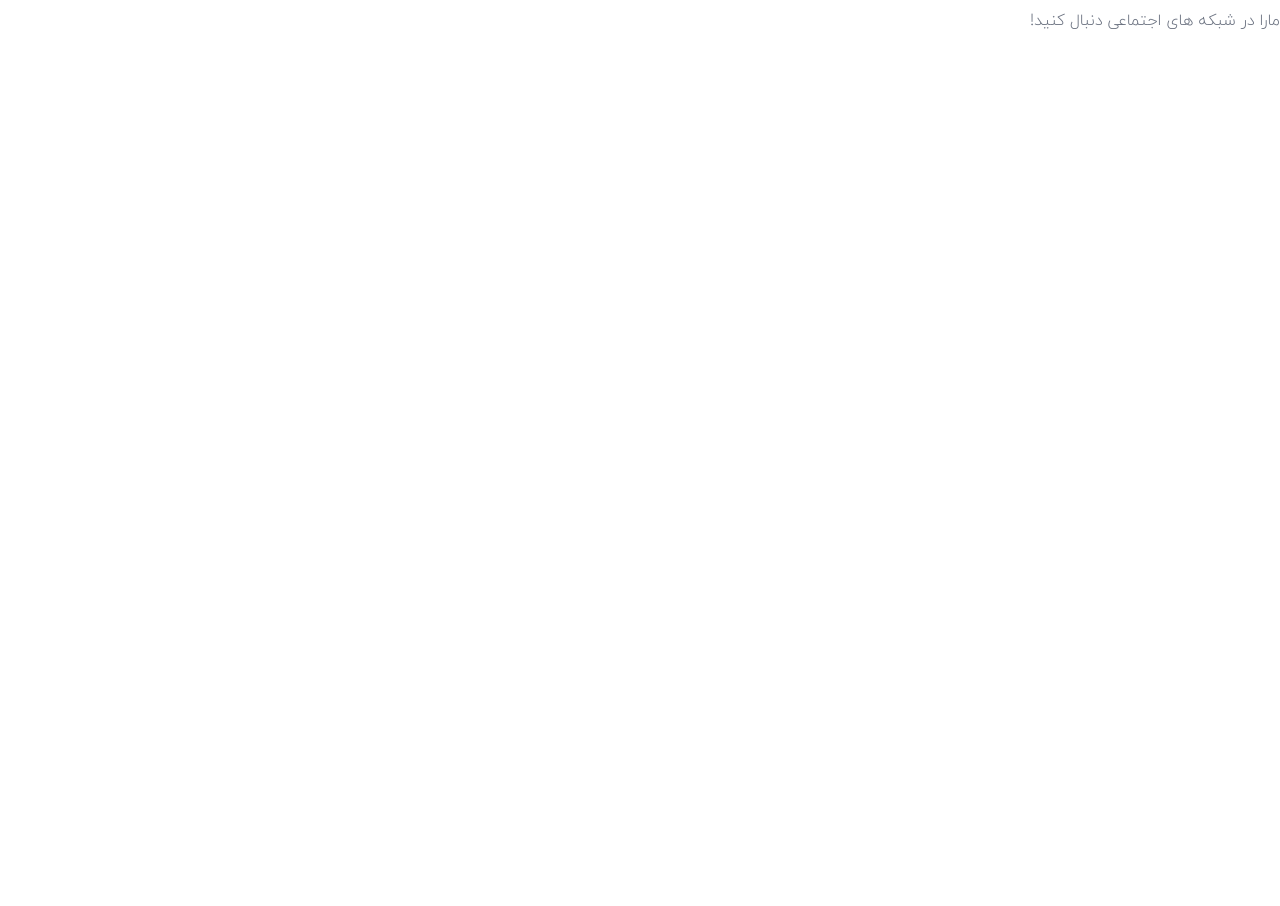
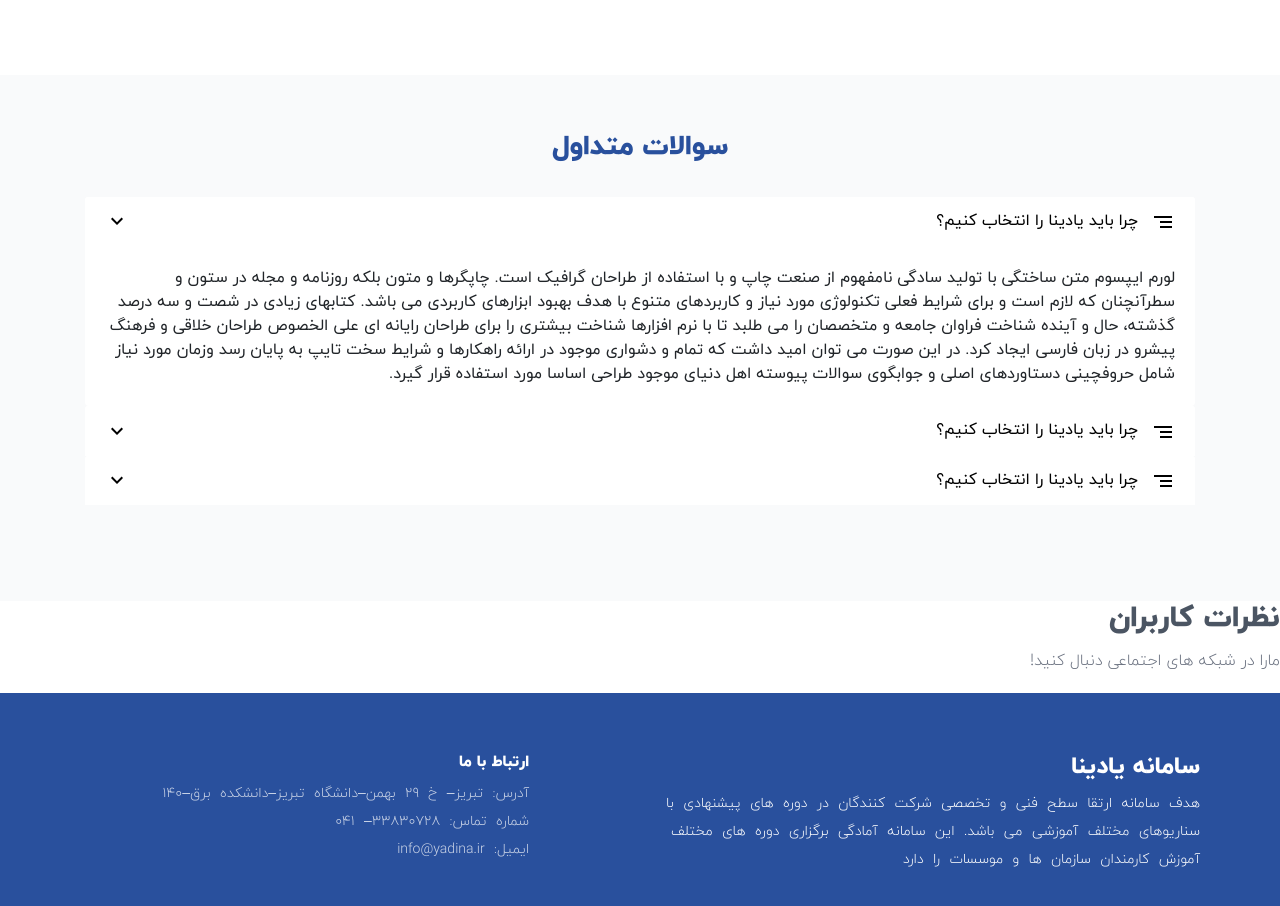
Before and after one commit to pouyaafraz123/udemy-front, a React (Create React App) app: page / in a window 1280 px wide. Shown: the part 1560-2466 px from the top of the page. Before the commit the page ends 1613 px from the top, so only its background shows below. Built offline with nearby package versions, Linux system fonts and the light colour scheme.

Commit message:
Footer & Question

```diff
--- a/src/components/HomePage/Body/Body.js
+++ b/src/components/HomePage/Body/Body.js
@@ -1,12 +1,14 @@
 import Layout from "../../../containers/Layout/Layout";
-import FeatureSection from "./FeatureSection";
+import FeatureSection from "./Feature/FeatureSection";
 import FeedbackSection from "./FeedbackSection";
+import Questions from "./Questions/Questions";
 
 const Body = () => {
     return (
         <>
             <Layout>
                 <FeatureSection/>
+                <Questions />
                 <FeedbackSection/>
             </Layout>
         </>
--- a/src/components/HomePage/Body/FeatureItem.js
+++ b/src/components/HomePage/Body/Feature/FeatureItem.js
@@ -1,5 +1,5 @@
 import styled, {keyframes} from "styled-components";
-import Text from "../../Text";
+import Text from "../../../Text";
 
 const FeatureItem = (props) => {
     return (
--- a/src/components/HomePage/Body/FeatureSection.js
+++ b/src/components/HomePage/Body/Feature/FeatureSection.js
@@ -1,9 +1,9 @@
-import Title from "../../Title";
-import Text from "../../Text";
+import Title from "../../../Title";
+import Text from "../../../Text";
 import styled from "styled-components";
-import feature1 from "../../../img/feature1.svg";
-import feature2 from "../../../img/feature2.svg";
-import feature3 from "../../../img/feature3.svg";
+import feature1 from "../../../../img/feature1.svg";
+import feature2 from "../../../../img/feature2.svg";
+import feature3 from "../../../../img/feature3.svg";
 import FeatureItem from "./FeatureItem";
 import {useState} from "react";
 
@@ -29,7 +29,7 @@ const FeatureSection = () => {
     const [selected, setSelected] = useState(0);
     return (
         <Content className={"container my-5 pb-5"}>
-            <div className={"row d-flex align-items-center justify-content-center"}>
+            <div className={"d-flex align-items-center justify-content-center"}>
                 <Top>
                     <Title>ویژگی های یادینا</Title>
                     <Text>لورم ایپسوم متن ساختگی با تولید سادگی نامفهوم از صنعت چاپ و با استفاده از طراحان گرافیک است
--- /dev/null
+++ b/src/components/HomePage/Body/Questions/QuestionItems/QuestionItems.js
@@ -0,0 +1,50 @@
+import React from "react";
+import SegmentIcon from '@mui/icons-material/Segment';
+import KeyboardArrowDownIcon from '@mui/icons-material/KeyboardArrowDown';
+
+const questionItems = [
+    {
+        id: "collapseOne",
+        title: "چرا باید یادینا را انتخاب کنیم؟",
+        description: "لورم ایپسوم متن ساختگی با تولید سادگی نامفهوم از صنعت چاپ و با استفاده از طراحان گرافیک است. چاپگرها و متون بلکه روزنامه و مجله در ستون و سطرآنچنان که لازم است و برای شرایط فعلی تکنولوژی مورد نیاز و کاربردهای متنوع با هدف بهبود ابزارهای کاربردی می باشد. کتابهای زیادی در شصت و سه درصد گذشته، حال و آینده شناخت فراوان جامعه و متخصصان را می طلبد تا با نرم افزارها شناخت بیشتری را برای طراحان رایانه ای علی الخصوص طراحان خلاقی و فرهنگ پیشرو در زبان فارسی ایجاد کرد. در این صورت می توان امید داشت که تمام و دشواری موجود در ارائه راهکارها و شرایط سخت تایپ به پایان رسد وزمان مورد نیاز شامل حروفچینی دستاوردهای اصلی و جوابگوی سوالات پیوسته اهل دنیای موجود طراحی اساسا مورد استفاده قرار گیرد.",
+        status: "show"
+    },
+    {
+        id: "collapseTwo",
+        title: "چرا باید یادینا را انتخاب کنیم؟",
+        description: "لورم ایپسوم متن ساختگی با تولید سادگی نامفهوم از صنعت چاپ و با استفاده از طراحان گرافیک است. چاپگرها و متون بلکه روزنامه و مجله در ستون و سطرآنچنان که لازم است و برای شرایط فعلی تکنولوژی مورد نیاز و کاربردهای متنوع با هدف بهبود ابزارهای کاربردی می باشد. کتابهای زیادی در شصت و سه درصد گذشته، حال و آینده شناخت فراوان جامعه و متخصصان را می طلبد تا با نرم افزارها شناخت بیشتری را برای طراحان رایانه ای علی الخصوص طراحان خلاقی و فرهنگ پیشرو در زبان فارسی ایجاد کرد. در این صورت می توان امید داشت که تمام و دشواری موجود در ارائه راهکارها و شرایط سخت تایپ به پایان رسد وزمان مورد نیاز شامل حروفچینی دستاوردهای اصلی و جوابگوی سوالات پیوسته اهل دنیای موجود طراحی اساسا مورد استفاده قرار گیرد.",
+        status: ""
+    },
+    {
+        id: "collapseThree",
+        title: "چرا باید یادینا را انتخاب کنیم؟",
+        description: "لورم ایپسوم متن ساختگی با تولید سادگی نامفهوم از صنعت چاپ و با استفاده از طراحان گرافیک است. چاپگرها و متون بلکه روزنامه و مجله در ستون و سطرآنچنان که لازم است و برای شرایط فعلی تکنولوژی مورد نیاز و کاربردهای متنوع با هدف بهبود ابزارهای کاربردی می باشد. کتابهای زیادی در شصت و سه درصد گذشته، حال و آینده شناخت فراوان جامعه و متخصصان را می طلبد تا با نرم افزارها شناخت بیشتری را برای طراحان رایانه ای علی الخصوص طراحان خلاقی و فرهنگ پیشرو در زبان فارسی ایجاد کرد. در این صورت می توان امید داشت که تمام و دشواری موجود در ارائه راهکارها و شرایط سخت تایپ به پایان رسد وزمان مورد نیاز شامل حروفچینی دستاوردهای اصلی و جوابگوی سوالات پیوسته اهل دنیای موجود طراحی اساسا مورد استفاده قرار گیرد.",
+        status: ""
+    },
+]
+
+const QuestionItems = (props) => {
+    return questionItems.map((question) => {
+        return (
+            <div className="card border-0 w-100" key={question.id}>
+                <div className="card-header border-0 bg-white">
+                    <a className="collapsed card-link" data-toggle="collapse" href={"#" + question.id}>
+                        <div className="d-flex justify-content-between align-items-center">
+                            <div>
+                                <SegmentIcon className="ml-2"/> {question.title}
+                            </div>
+                            <KeyboardArrowDownIcon/>
+                        </div>
+                    </a>
+                </div>
+                <div id={question.id} className={"collapse " + question.status} data-parent="#accordion">
+                    <div className="card-body">
+                        {question.description}
+                    </div>
+                </div>
+            </div>
+        );
+    })
+}
+
+export default QuestionItems;
--- /dev/null
+++ b/src/components/HomePage/Body/Questions/Questions.js
@@ -0,0 +1,36 @@
+import React from "react";
+import QuestionItems from "./QuestionItems/QuestionItems";
+import styled from "styled-components";
+
+const Questions = (props) => {
+    return (
+        <Accordion className="py-5">
+            <div className="container pb-5">
+                <h3 className="text-center pt-2 pb-4">سوالات متداول</h3>
+                <div id="accordion" className="d-flex flex-column justify-content-center align-items-center">
+                    <QuestionItems/>
+                </div>
+            </div>
+        </Accordion>
+    );
+}
+
+const Accordion = styled.div`
+  background-color: #f9fafb;
+
+  h3 {
+    font-weight: 800;
+    color: #29509d;
+  }
+
+  a {
+    color: black;
+    transition: all ease 0.5s;
+  }
+
+  a:hover , a:active {
+    color: rgba(41, 80, 157);
+  }
+`;
+
+export default Questions;
--- /dev/null
+++ b/src/components/HomePage/Footer/Footer.js
@@ -0,0 +1,58 @@
+import React from "react";
+import styled from "styled-components";
+
+const Footer = (props) => {
+    return (
+        <>
+            <FooterDiv>
+                <div className="container-fluid">
+                    <div className="row text-white">
+                        <div className="col-lg-6 col-12">
+                            <h4>سامانه یادینا</h4>
+                            <p>هدف سامانه ارتقا سطح فنی و تخصصی شرکت کنندگان در دوره های پیشنهادی با سناریوهای مختلف
+                                آموزشی می
+                                باشد. این سامانه آمادگی برگزاری دوره های مختلف آموزش کارمندان سازمان ها و موسسات را
+                                دارد</p>
+                        </div>
+                        <div className="col-lg-1 col-12"></div>
+                        <div className="col-lg-5 col-12">
+                            <h6>ارتباط با ما</h6>
+                            <ul className="list-unstyled">
+                                <li>آدرس: تبریز– خ ۲۹ بهمن–دانشگاه تبریز–دانشکده برق–۱۴۰</li>
+                                <li>شماره تماس: ۳۳۸۳۰۷۲۸– ۰۴۱</li>
+                                <li>ایمیل: info@yadina.ir</li>
+                            </ul>
+                        </div>
+                    </div>
+                </div>
+            </FooterDiv>
+        </>
+    );
+}
+
+const FooterDiv = styled.div`
+  background-color: #29509d;
+  padding: 60px 65px;
+
+  h4, h6 {
+    font-weight: 800;
+  }
+
+  p, li {
+    font-weight: 300;
+    word-spacing: 5px;
+    line-height: 2;
+    font-size: 14px;
+  }
+
+  li {
+    cursor: help;
+    color: rgba(255, 255, 255, 0.75);
+  }
+
+  li:hover {
+    color: rgba(255, 255, 255, 1);
+  }
+`;
+
+export default Footer;
--- a/src/components/HomePage/Header/Main/MainHeader.js
+++ b/src/components/HomePage/Header/Main/MainHeader.js
@@ -25,7 +25,7 @@ const MainHeader = () => {
 
 const Content = styled.div`
   background: rgba(249, 250, 251);
-
+  padding-top: 110px;
 `;
 const Row = styled.div`
 `;
--- a/src/components/HomePage/Header/TopBar/TopBar.js
+++ b/src/components/HomePage/Header/TopBar/TopBar.js
@@ -10,7 +10,8 @@ const TopBar = (props) => {
             <NavBar className="navbar navbar-expand-xl bg-light navbar-light">
                 <div className="container">
                     <a className="navbar-brand pl-lg-5" href="#">یادینا</a>
-                    <div className="d-xl-none d-lg-block" style={{cursor: 'pointer'}} onClick={props.clicked}>
+                    <div className="d-xl-none d-lg-block toggler-box shadow-sm" style={{cursor: 'pointer'}}
+                         onClick={props.clicked}>
                         {props.open ? <CloseIcon style={{color: '#29509d'}} fontSize={"large"}/> :
                             <MenuIcon style={{color: '#29509d'}} fontSize={"large"}/>}
                     </div>
@@ -31,6 +32,13 @@ const TopBar = (props) => {
 
 const NavBar = styled.nav`
   background-color: #f9fafb !important;
+  border-bottom: 4px solid white;
+
+  .toggler-box {
+    background-color: white;
+    border-radius: 5px;
+    padding: 3px 2px;
+  }
 
   .navbar-brand {
     font-weight: 900;
@@ -60,7 +68,6 @@ const NavBar = styled.nav`
     background-color: #7ac3f0;
     z-index: unset !important;
   }
-
 `;
 
 export default TopBar;
--- a/src/pages/HomePage.js
+++ b/src/pages/HomePage.js
@@ -2,6 +2,7 @@ import styled from "styled-components";
 import Layout from "../containers/Layout/Layout";
 import Header from "../components/HomePage/Header/Header";
 import Body from "../components/HomePage/Body/Body";
+import Footer from "../components/HomePage/Footer/Footer";
 
 const HomePage = () => {
     return (
@@ -10,6 +11,7 @@ const HomePage = () => {
                 <Layout>
                     <Header/>
                     <Body/>
+                    <Footer />
                 </Layout>
             </Container>
         </>
```
Also changed, not shown: src/components/HomePage/Body/Feature/FeedbackItem.js (renamed from src/components/HomePage/Body/FeedbackItem.js).
